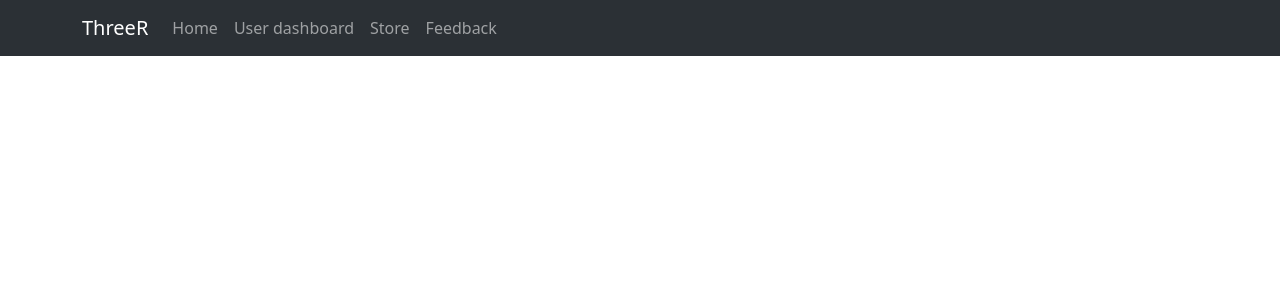
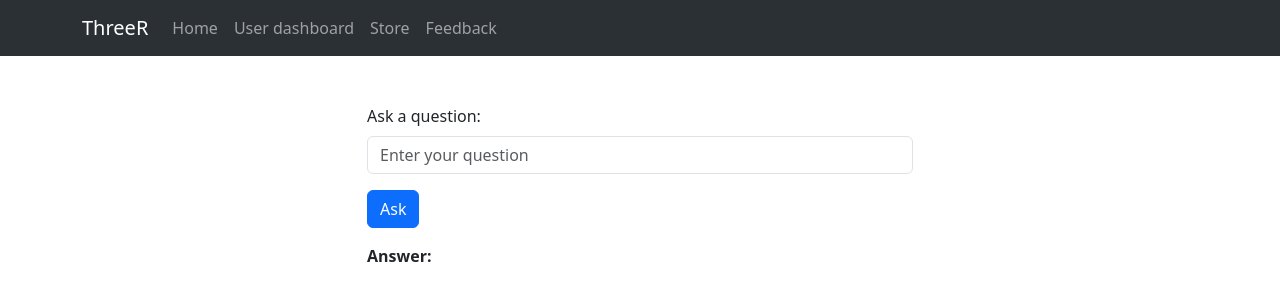
Before and after one commit to gharsh24/ThreeR, a React (Vite) app: page /Feedback in a window 1280 px wide. Shown: the top 300 px of the page. Built offline with nearby package versions, Linux system fonts and the light colour scheme.

Commit message:
Api QandA added working with Cors

```diff
--- a/src/App.jsx
+++ b/src/App.jsx
@@ -9,7 +9,7 @@ import Container from "react-bootstrap/Container";
 import Nav from "react-bootstrap/Nav";
 import Navbar from "react-bootstrap/Navbar";
 import ThreeR from "./Components/homepageThreeR";
-
+import QnaPage from "./Components/QandA";
 function App() {
   return (
     <>
@@ -48,6 +48,7 @@ function App() {
             element={
               <>
                 <MovingBg />
+
                 {/* <ThreeR /> */}
                 {/* Bekar lag rha yeh ThreeR koi sudhar sako to dekh lena */}
               </>
@@ -55,7 +56,7 @@ function App() {
           ></Route>
           <Route path="/user" element={<UserDashboard />}></Route>
           <Route path="/store" element={<Store />}></Route>
-          <Route path="/Feedback" element={<FeedbackForm />}></Route>
+          <Route path="/Feedback" element={<QnaPage />}></Route>
         </Routes>
       </Router>
       {/* <MovingBg /> */}
--- /dev/null
+++ b/src/Components/QandA.jsx
@@ -0,0 +1,60 @@
+import React, { useState } from "react";
+import { Container, Row, Col, Form, Button } from "react-bootstrap";
+
+const QnaPage = () => {
+  const [query, setQuery] = useState("");
+  const [answer, setAnswer] = useState("");
+
+  const handleQueryChange = (e) => {
+    setQuery(e.target.value);
+  };
+
+  const handleAskQuestion = async () => {
+    const apiKey = "4A54TQ-UJH9LPK768"; // Use the provided DEMO key for this example
+    const input = query;
+    const apiUrl = `https://api.wolframalpha.com/v1/result?i=${input}&appid=${apiKey}`;
+
+    try {
+      const response = await fetch(apiUrl);
+      const data = await response.text();
+
+      setAnswer(data || "No answer found");
+    } catch (error) {
+      console.error("Error fetching data:", error);
+      setAnswer("Error fetching answer");
+    }
+  };
+
+  return (
+    <Container>
+      <Row className="mt-5">
+        <Col md={{ span: 6, offset: 3 }}>
+          <Form>
+            <Form.Group controlId="formQuery">
+              <Form.Label>Ask a question:</Form.Label>
+              <Form.Control
+                type="text"
+                placeholder="Enter your question"
+                value={query}
+                onChange={handleQueryChange}
+              />
+            </Form.Group>
+            <Button
+              className="mt-3"
+              variant="primary"
+              onClick={handleAskQuestion}
+            >
+              Ask
+            </Button>
+          </Form>
+
+          <div className="mt-3">
+            <strong>Answer:</strong> {answer}
+          </div>
+        </Col>
+      </Row>
+    </Container>
+  );
+};
+
+export default QnaPage;
```
